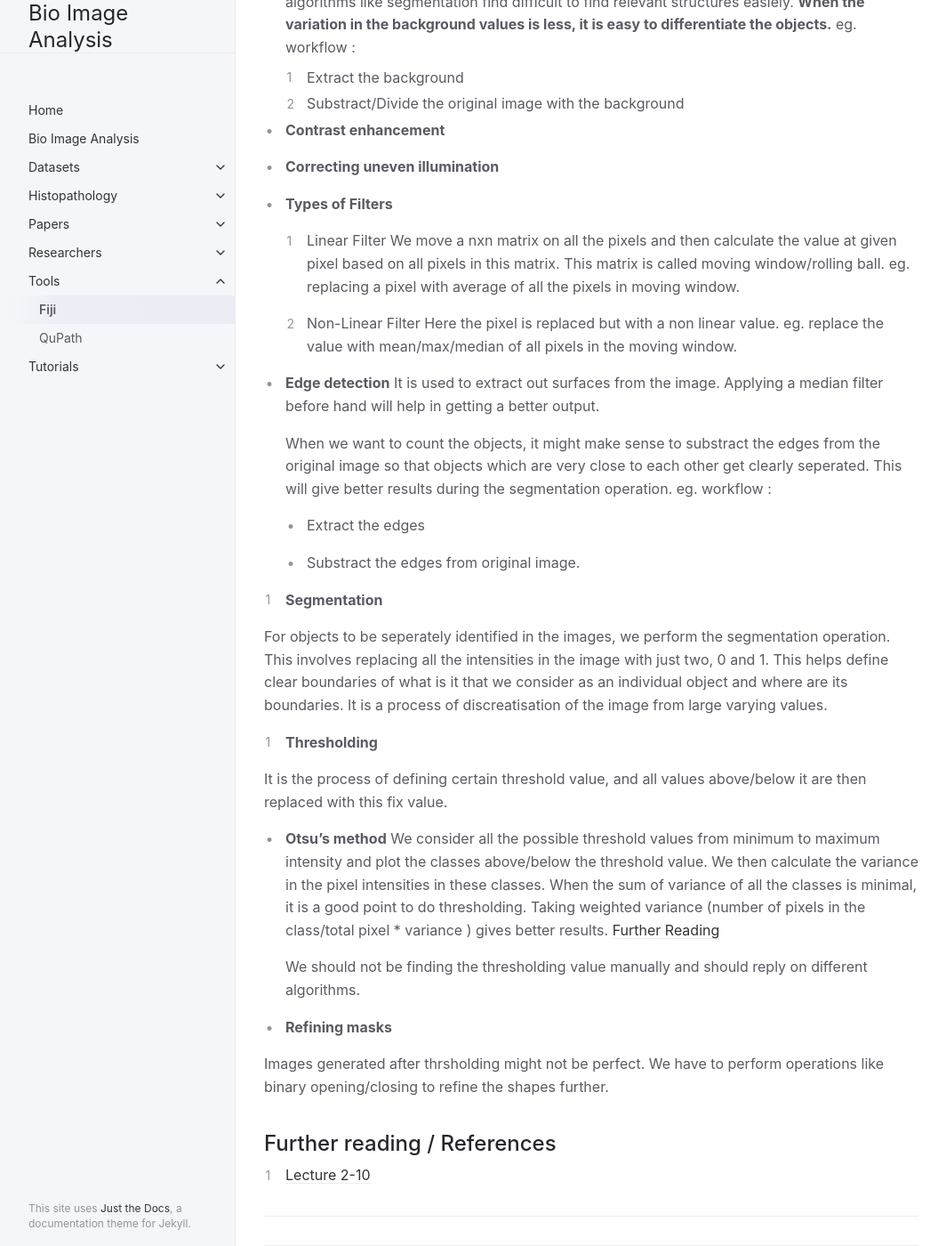
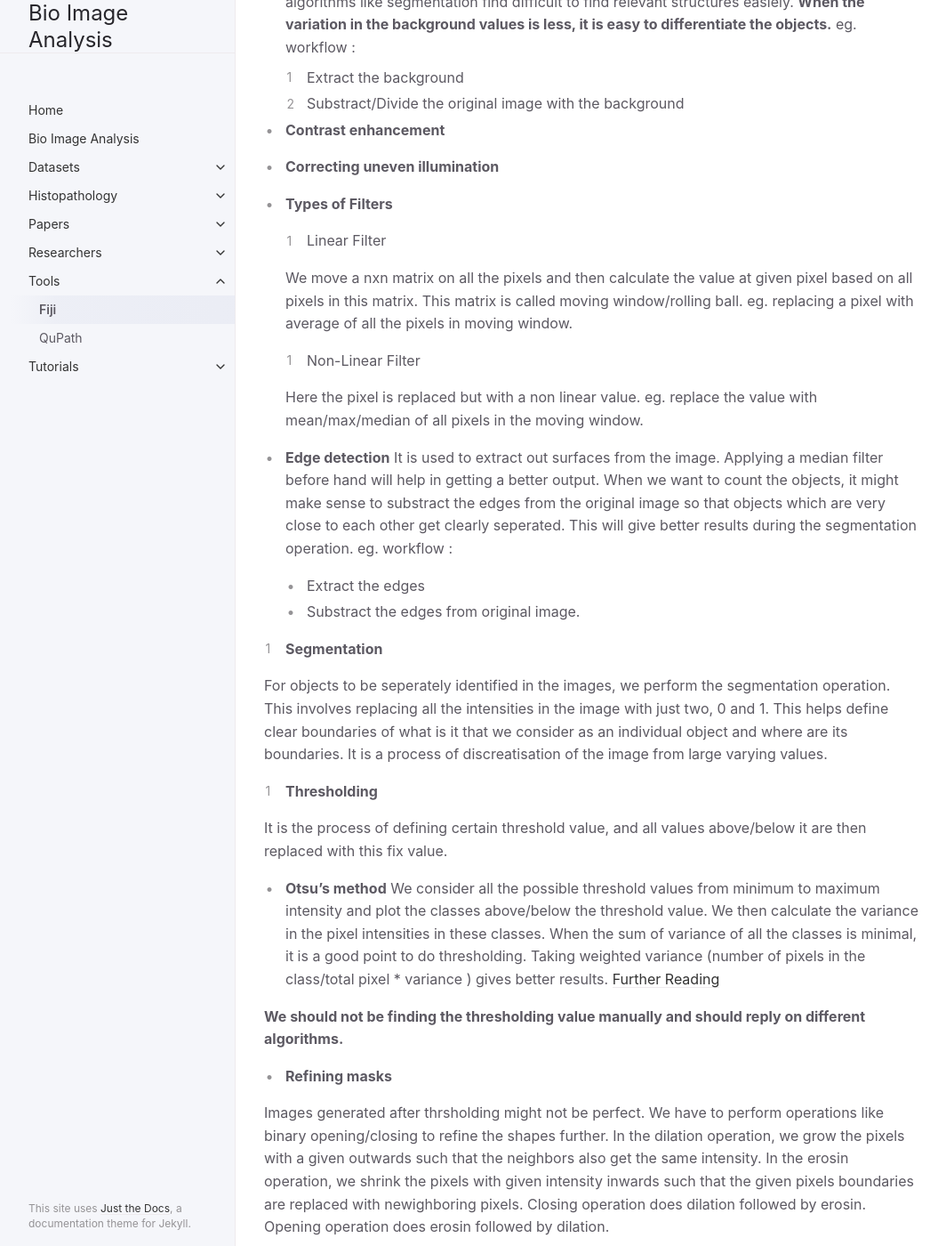
Before and after one commit to Amit-Tomar/bioimage-analysis, a Jekyll site: the page built from docs/Tools/fiji.md, in a window 1280 px wide and 1400 px high, scrolled down 1920 px. Shown: the whole window at 89% size, without its empty margins (107-1171 px from the left). Built offline with Jekyll 4.4.1, drawn with Linux system fonts in a browser that asks for light colours; some of the changed text lies outside the part shown.

```diff
--- a/docs/Tools/fiji.md
+++ b/docs/Tools/fiji.md
@@ -72,19 +72,18 @@ Various image operations we can perform in Fiji can be divided as follows :
   - **Types of Filters**
 
     1. Linear Filter
+
     We move a nxn matrix on all the pixels and then calculate the value at given pixel based on all pixels in this matrix. This matrix is called moving window/rolling ball. eg. replacing a pixel with average of all the pixels in moving window.
 
     2. Non-Linear Filter
+
     Here the pixel is replaced but with a non linear value. eg. replace the value with mean/max/median of all pixels in the moving window.
 
   - **Edge detection**
-  It is used to extract out surfaces from the image. Applying a median filter before hand will help in getting a better output.
+  It is used to extract out surfaces from the image. Applying a median filter before hand will help in getting a better output. When we want to count the objects, it might make sense to substract the edges from the original image so that objects which are very close to each other get clearly seperated. This will give better results during the segmentation operation. eg. workflow :
 
-    When we want to count the objects, it might make sense to substract the edges from the original image so that objects which are very close to each other get clearly seperated. This will give better results during the segmentation operation. eg. workflow :
-
-      - Extract the edges
-
-      - Substract the edges from original image.
+    - Extract the edges
+    - Substract the edges from original image.
 
 2. **Segmentation**
 
@@ -97,11 +96,15 @@ Various image operations we can perform in Fiji can be divided as follows :
  - **Otsu's method**
   We consider all the possible threshold values from minimum to maximum intensity and plot the classes above/below the threshold value. We then calculate the variance in the pixel intensities in these classes. When the sum of variance of all the classes is minimal, it is a good point to do thresholding. Taking weighted variance (number of pixels in the class/total pixel * variance ) gives better results. [Further Reading](http://www.labbookpages.co.uk/software/imgProc/otsuThreshold.html)
 
-   We should not be finding the thresholding value manually and should reply on different algorithms.
+  **We should not be finding the thresholding value manually and should reply on different algorithms.**
 
   - **Refining masks**
 
-  Images generated after thrsholding might not be perfect. We have to perform operations like binary opening/closing to refine the shapes further.
+  Images generated after thrsholding might not be perfect. We have to perform operations like binary opening/closing to refine the shapes further. In the dilation operation, we grow the pixels with a given outwards such that the neighbors also get the same intensity. In the erosin operation, we shrink the pixels with given intensity inwards such that the given pixels boundaries are replaced with newighboring pixels. Closing operation does dilation followed by erosin. Opening operation does erosin followed by dilation.
+
+  - **Watershed algorithm**
+
+  This algorithm works on the binary image and divides the regions into smaller parts. This does not take into account the original image and just works with the binary repersentation obtained from previous steps.
 
 ## Further reading / References
 
```
